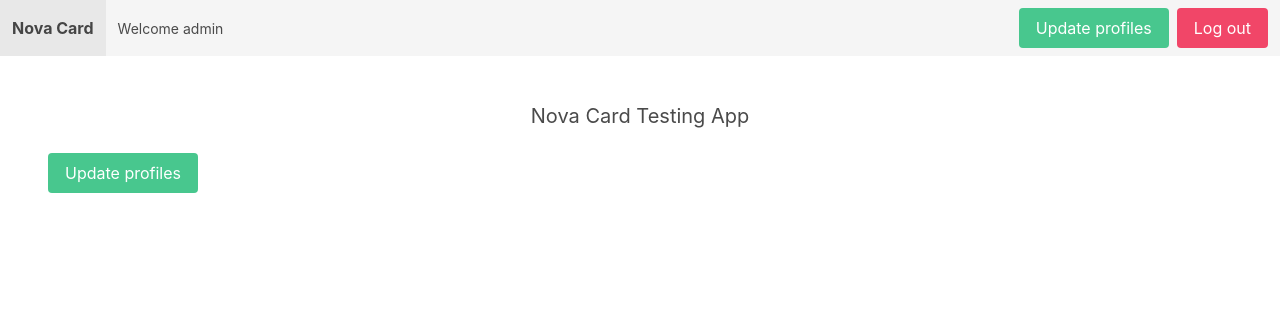
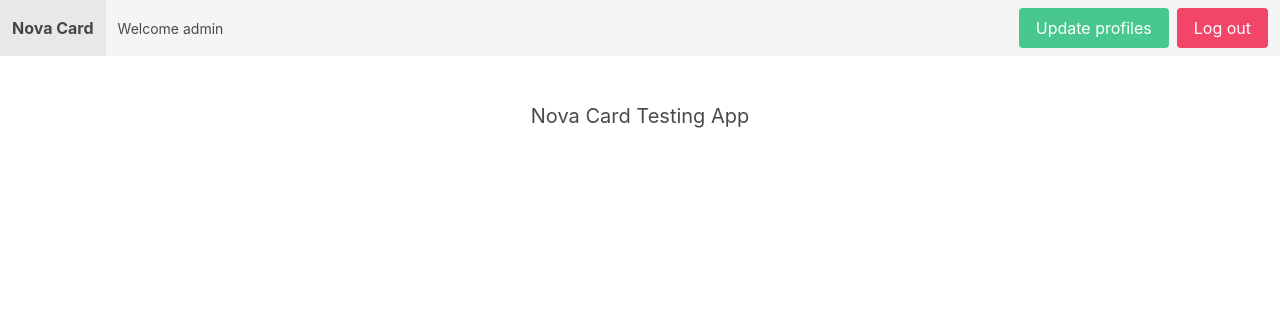
Before and after one commit to getnovacard/fe-deploy, a Django app: page / in a window 1280 px wide. Shown: the top 316 px of the page. Run offline with Django 3.2, Linux system fonts and the light colour scheme; a user stored in the database is signed in; some libraries are stand-ins or nearby versions.

Commit message:
trmovrd edit profiles button from the frontpage

```diff
--- a/apps/core/templates/core/frontpage.html
+++ b/apps/core/templates/core/frontpage.html
@@ -2,9 +2,4 @@
 
 {% block content %}
     <h1 class="subtitle has-text-centered">Nova Card Testing App</h1>
-
-    {% if request.user.is_authenticated %}
-        <a href="{% url 'profiles_list' %}" class="button is-success">Update profiles</a>
-    {% endif %}
-
 {% endblock %}
```
